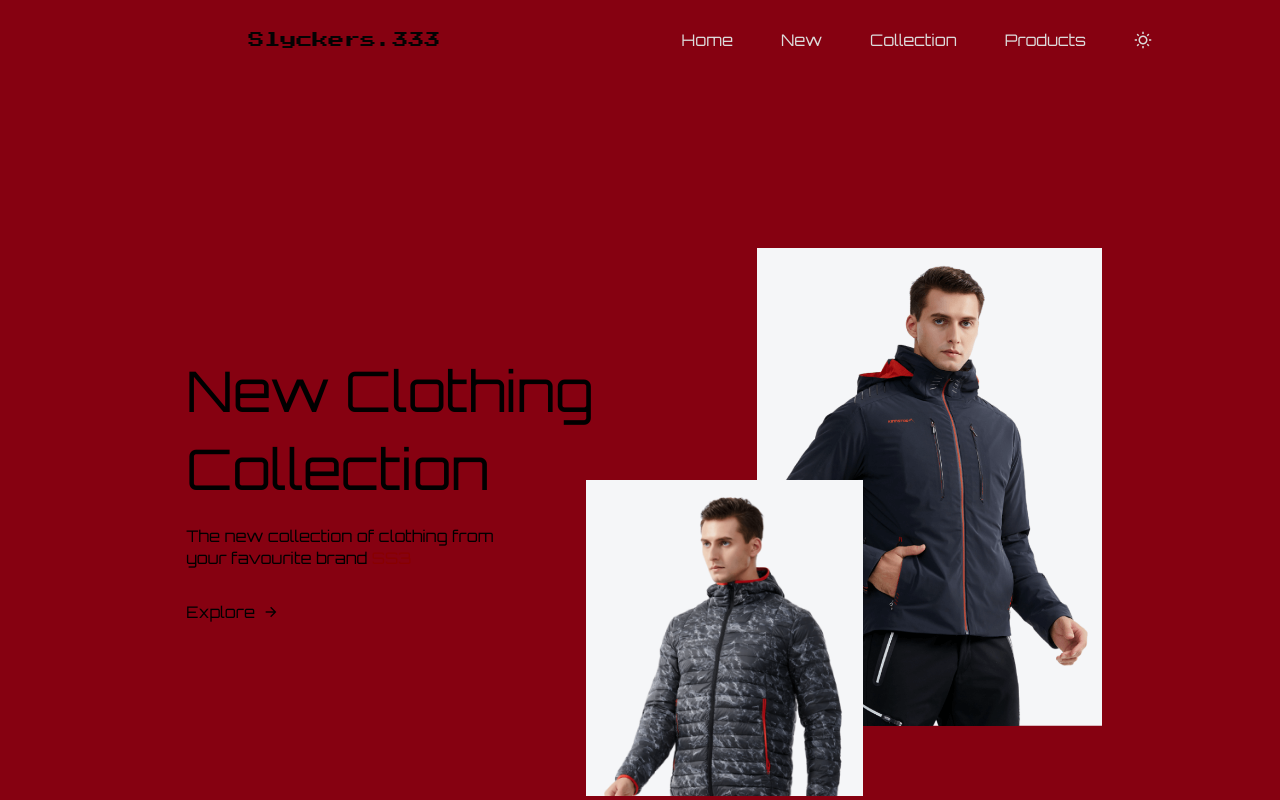
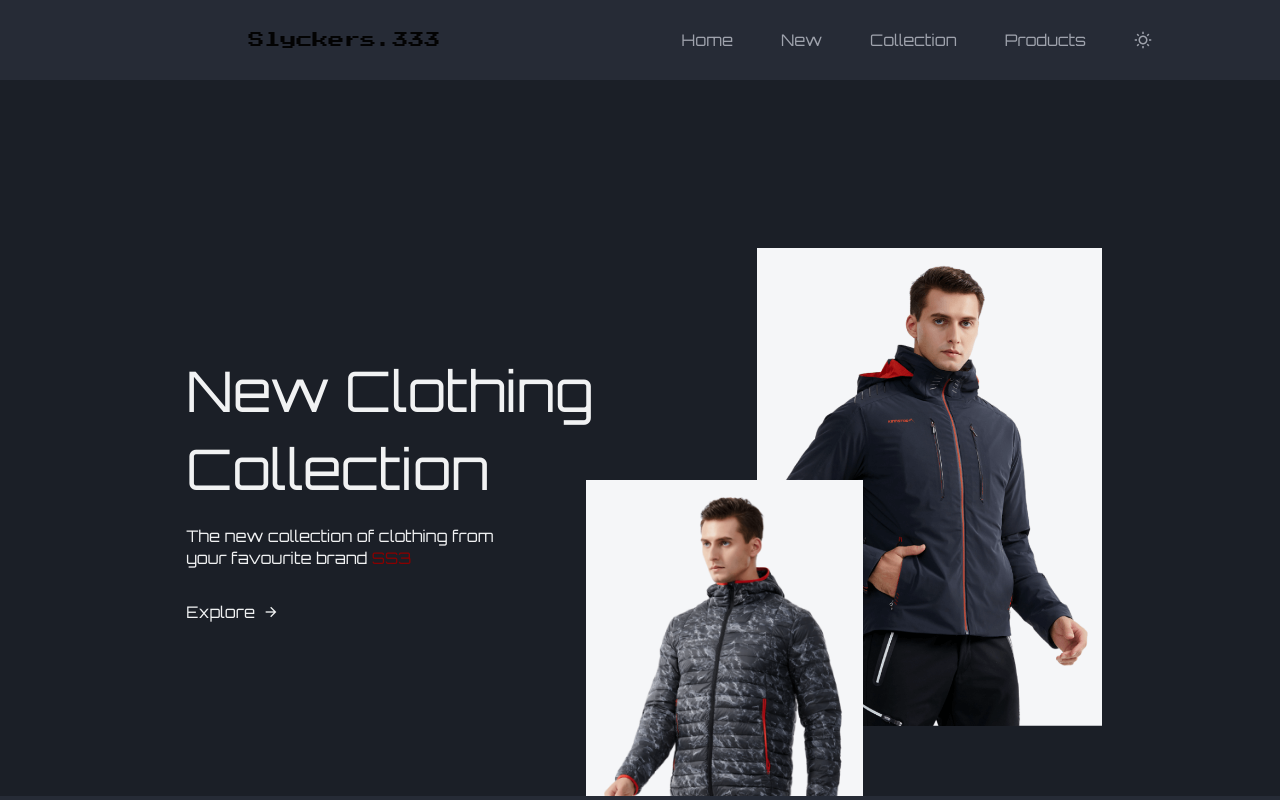
Before and after one commit to abdo92j8/web, a plain HTML site: page clothing-shop_ui/index.html in a window 1280 px wide. Both pictures are taken after a click on the icon 1142 px from the left and 40 px from the top of the page. Shown: the top 800 px of the page. Drawn offline with nearby package versions, Linux system fonts and the light colour scheme.

Commit message:
Update styles.css

```diff
--- a/clothing-shop_ui/assets/css/styles.css
+++ b/clothing-shop_ui/assets/css/styles.css
@@ -88,12 +88,12 @@ img {
 /*=============== THEME ===============*/
 /*========== Variables Dark theme ==========*/
 body.dark-theme {
-  --bg-color: RGB(134, 1, 17);
+   --bg-color: hsl(220, 18%, 13%);
   --bg-color-light: hsl(220, 18%, 23%);
-  --title-color: hsl(0, 0%, 0%);
-  --text-color: hsl(0, 1%, 86%);
-  --body-color: RGB(134, 1, 17);
-  --container-color: RGB(134, 1, 17);
+  --title-color: hsl(220, 8%, 95%);
+  --text-color: hsl(220, 8%, 65%);
+  --body-color: hsl(220, 18%, 18%);
+  --container-color: hsl(220, 18%, 21%);
 }
 
 /*========== Button Dark/Light ==========*/
```
